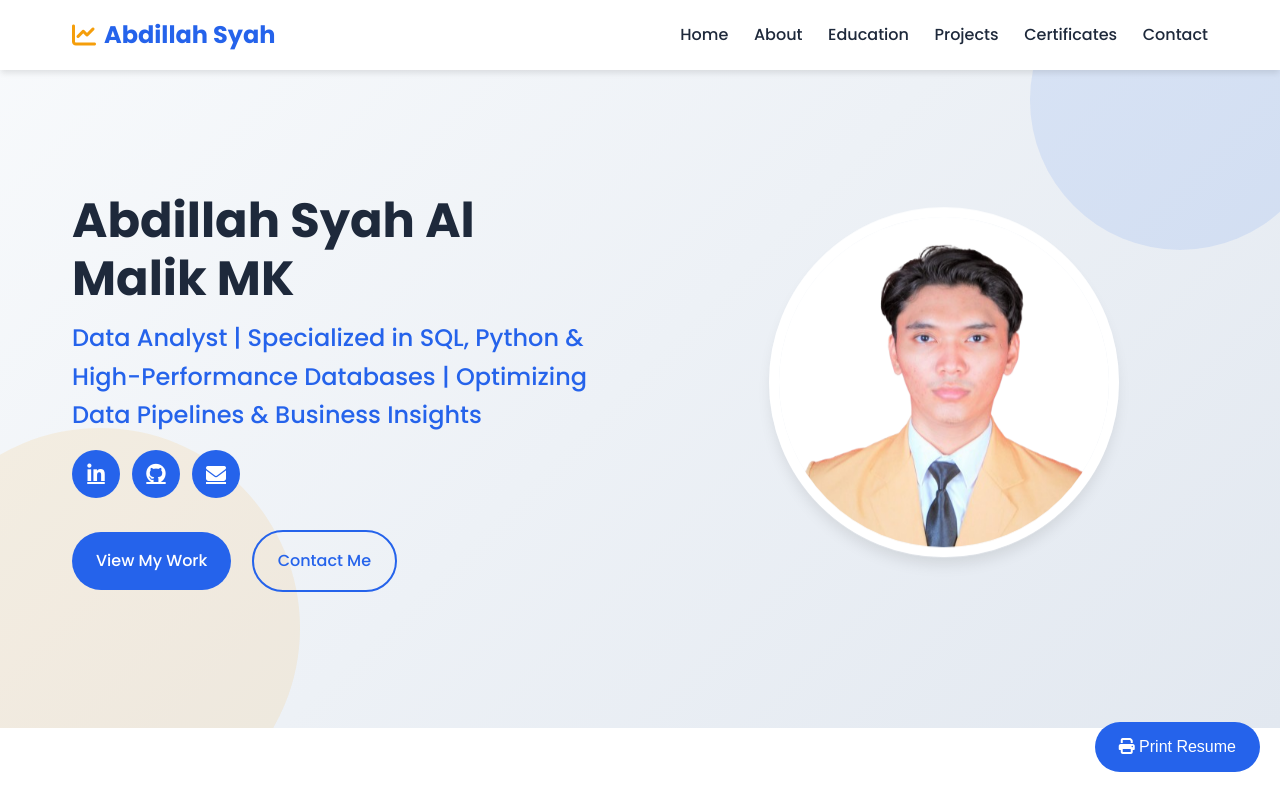
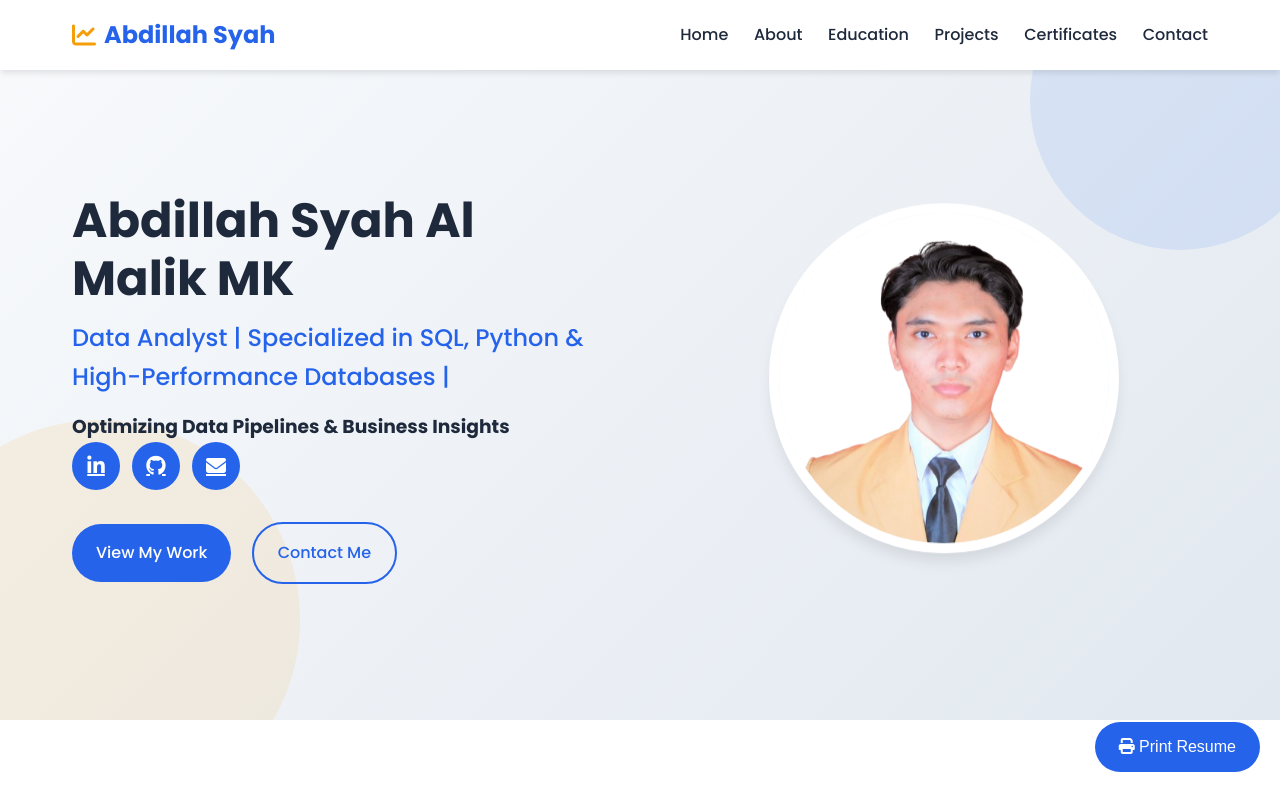
Before and after one commit to abdillahsyah3/portfolio-abdillahsyah, a plain HTML site: page index.html in a window 1280 px wide. Shown: the top 793 px of the page. Drawn offline with Linux system fonts and the light colour scheme.

Commit message:
index.html

```diff
--- a/index.html
+++ b/index.html
@@ -965,7 +965,8 @@
             <div class="hero-content">
                 <div class="hero-text">
                     <h1>Abdillah Syah Al Malik MK</h1>
-                    <h2>Data Analyst | Specialized in SQL, Python & High-Performance Databases | Optimizing Data Pipelines & Business Insights</h2>
+                    <h2>Data Analyst | Specialized in SQL, Python & High-Performance Databases |</h2>
+                    <h3>Optimizing Data Pipelines & Business Insights</h3>
                     <div class="social-links">
                         <a href="https://www.linkedin.com/in/abdillahsyah/" target="_blank"><i class="fab fa-linkedin-in"></i></a>
                         <a href="https://github.com/abdillahsyah3" target="_blank"><i class="fab fa-github"></i></a>
```
